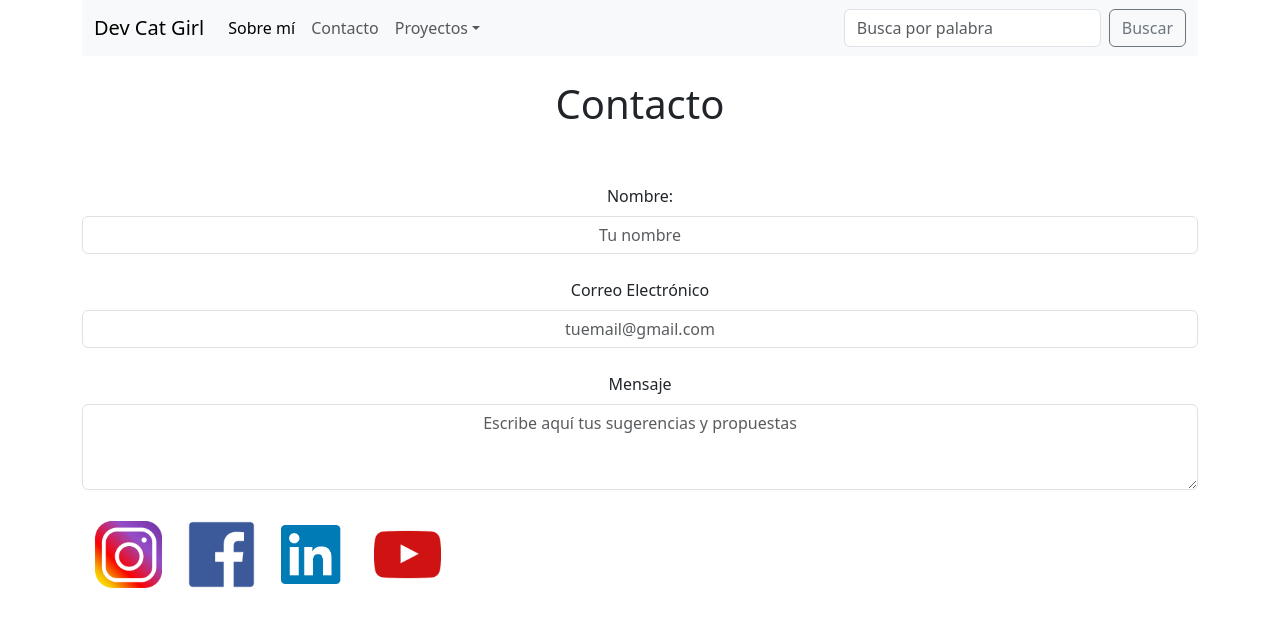
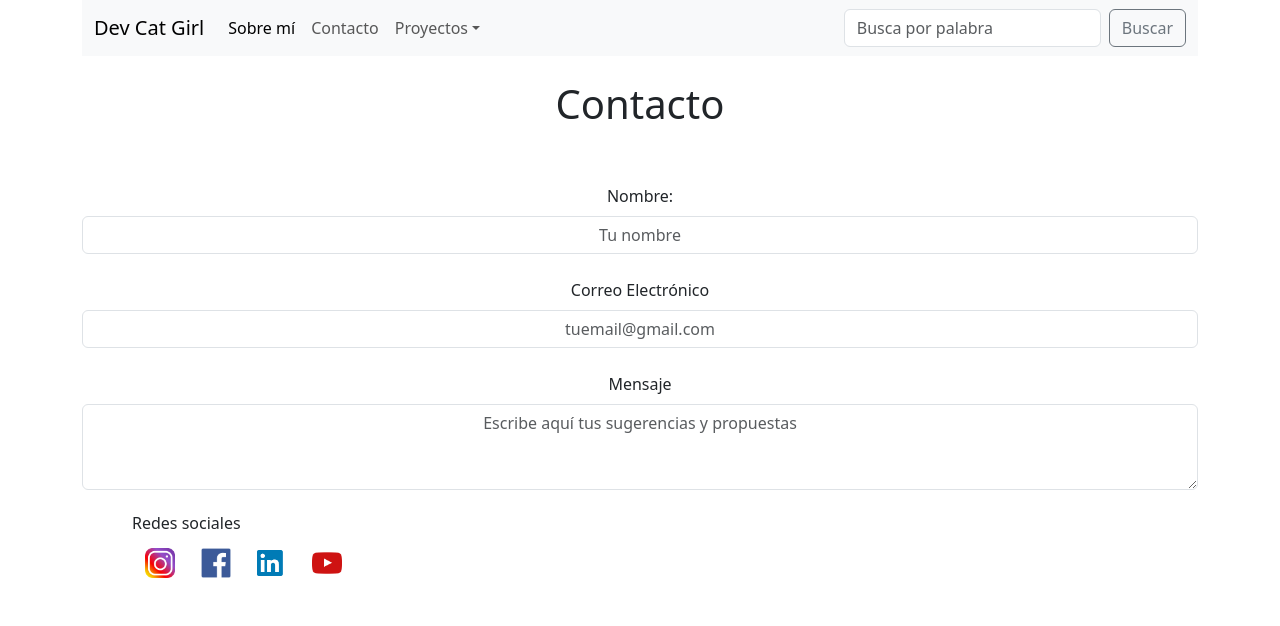
Before and after one commit to catalina-arriagada/portfolio, a React (Create React App) app: page /contacto in a window 1280 px wide. Shown: the top 626 px of the page. Built offline with nearby package versions, Linux system fonts and the light colour scheme.

Commit message:
rrss responsive

```diff
--- a/src/components/Contact.jsx
+++ b/src/components/Contact.jsx
@@ -1,5 +1,5 @@
 import React from 'react';
-import { Form, Col } from 'react-bootstrap';
+import { Form, Col, Container, Row } from 'react-bootstrap';
 import InstaLogoButton from './rrss/InstaLogo';
 import FaceLogoButton from './rrss/FaceLogo';
 import LinkeLogoButton from './rrss/LinkeLogo';
@@ -45,11 +45,14 @@ const Contact = () => {
                     <Form.Control as="textarea" rows={3} placeholder='Escribe aquí tus sugerencias y propuestas' className='text-center' />
                 </Form.Group>
             </Form>
-            <div className='container'>
-                <InstaLogoButton imageInstaSource="./img/logoinsta192.png" onClick={handleClickInsta}/>
-                <FaceLogoButton imageFaceSource="./img/logofacebook192.png" onClick={handleClickFace}/>
-                <LinkeLogoButton imageLinkeSource="./img/logolinkedin192.png" onClick={handleClickLinkedin}/>
-                <YoutLogoButton imageYoutSource="./img/logoyoutube192.png" onClick={handleClickYoutube}/>
+            <div className='rrss-div'>
+                <h6 className='rrss-title'>Redes sociales</h6>
+                <Row xs={4}>
+                    <InstaLogoButton imageInstaSource="./img/logoinsta192.png" onClick={handleClickInsta}/>
+                    <FaceLogoButton imageFaceSource="./img/logofacebook192.png" onClick={handleClickFace}/>
+                    <LinkeLogoButton imageLinkeSource="./img/logolinkedin192.png" onClick={handleClickLinkedin}/>
+                    <YoutLogoButton imageYoutSource="./img/logoyoutube192.png" onClick={handleClickYoutube}/>
+                </Row>
             </div>
         </div>
     )
--- a/src/components/rrss/FaceLogo.jsx
+++ b/src/components/rrss/FaceLogo.jsx
@@ -4,7 +4,7 @@ import '../../styles/rrss-btn.css';
 
 const FaceLogoButton = ({imageFaceSource, onClick }) => {
   return (
-        <Button className='rss-btn col-md-1 col-2' variant='none' onClick={onClick}>
+        <Button className='rss-btn' variant='none' onClick={onClick}>
             <Image src={imageFaceSource} className='rrss-image' alt="Facebook" fluid />
         </Button>
     );
--- a/src/components/rrss/InstaLogo.jsx
+++ b/src/components/rrss/InstaLogo.jsx
@@ -4,7 +4,7 @@ import '../../styles/rrss-btn.css';
 
 const InstaLogoButton = ({imageInstaSource, onClick }) => {
   return (
-        <Button className="rss-btn col-md-1 col-2" variant='none' onClick={onClick}>
+        <Button className="rss-btn" variant='none' onClick={onClick}>
             <Image className='rrss-image' src={imageInstaSource} alt="Instagram" fluid />
         </Button>
     );
--- a/src/components/rrss/LinkeLogo.jsx
+++ b/src/components/rrss/LinkeLogo.jsx
@@ -4,7 +4,7 @@ import '../../styles/rrss-btn.css';
 
 const LinkeLogoButton = ({imageLinkeSource, onClick }) => {
   return (
-        <Button className='rss-btn col-md-1 col-2' variant='none' onClick={onClick}>
+        <Button className='rss-btn' variant='none' onClick={onClick}>
             <Image src={imageLinkeSource} className='rrss-image' alt="Linkedin" fluid />
         </Button>
     );
--- a/src/components/rrss/YoutLogo.jsx
+++ b/src/components/rrss/YoutLogo.jsx
@@ -4,7 +4,7 @@ import '../../styles/rrss-btn.css';
 
 const YoutLogoButton = ({imageYoutSource, onClick }) => {
   return (
-        <Button className='rss-btn col-md-1 col-2' variant='none' onClick={onClick}>
+        <Button className='rss-btn' variant='none' onClick={onClick}>
             <Image src={imageYoutSource} className='rrss-image' alt="Facebook" fluid />
         </Button>
     );
--- a/src/styles/rrss-btn.css
+++ b/src/styles/rrss-btn.css
@@ -4,6 +4,67 @@
 
 .rrss-image {
     display: block;
-    width: 100%;
     height: auto;
 }
+
+@media only screen and (max-width: 500px) {
+
+  .rrss-div {
+    margin-top: 200px;
+    margin-bottom: 30px;
+  }
+
+  .row .row-cols-4 {
+    width: 60%;
+    margin-left: 60px;
+  }
+
+  .rrss-title{
+    margin: 15px;
+    padding-left: 60px;
+  }
+
+}
+
+@media only screen and (min-width: 500px) {
+
+  .row .row-cols-4 {
+    width: 48%;
+    margin-left: 100px;
+  }
+
+  .rrss-title{
+    padding-left: 100px;
+  }
+
+}
+
+@media only screen and (min-width: 768px) {
+  .row .row-cols-4 {
+    width: 40%;
+    margin-left: 200px;
+  }
+
+  .rrss-title{
+    padding-left: 200px;
+  }
+}
+
+@media only screen and (min-width: 992px) {
+
+  .row .row-cols-4 {
+    width: 26%;
+    margin-left: 50px;
+  }
+
+  .rrss-title{
+    padding-left: 50px;
+  }
+}
+
+@media only screen and (min-width: 1200px) {
+
+  .row .row-cols-4 {
+    width: 20%;
+  }
+}
```
